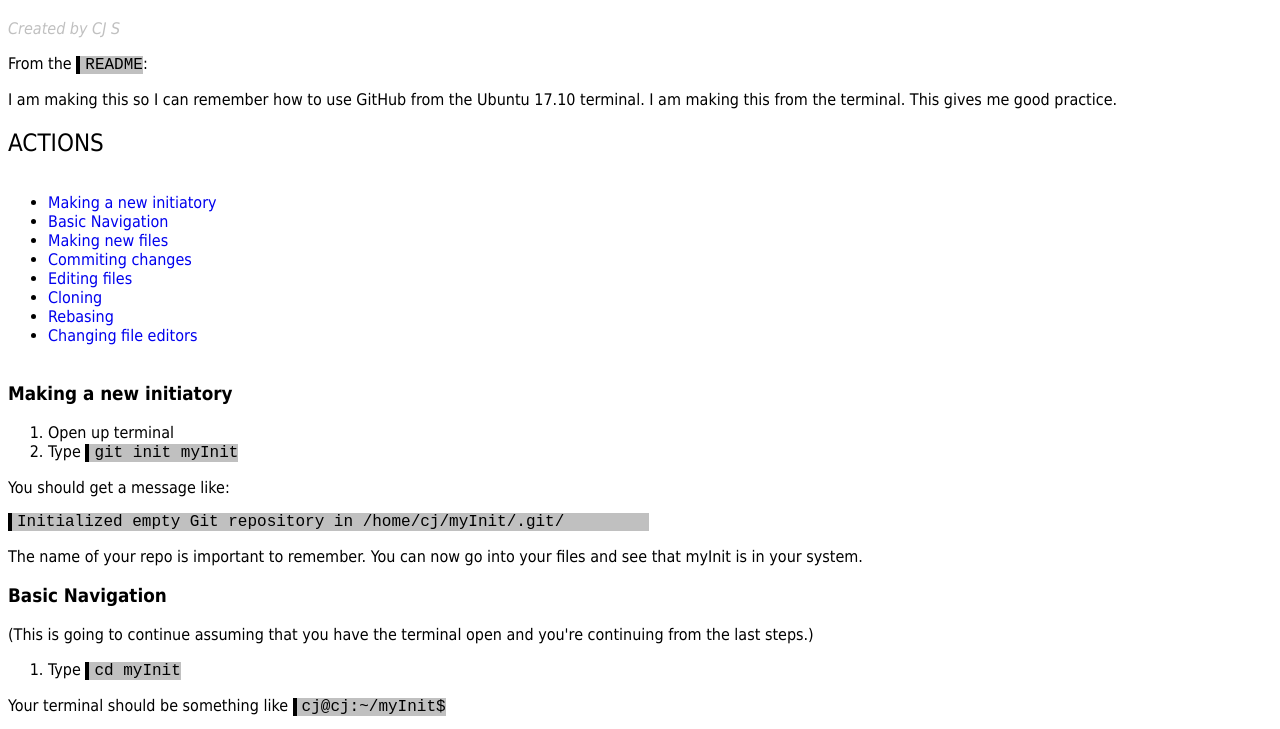
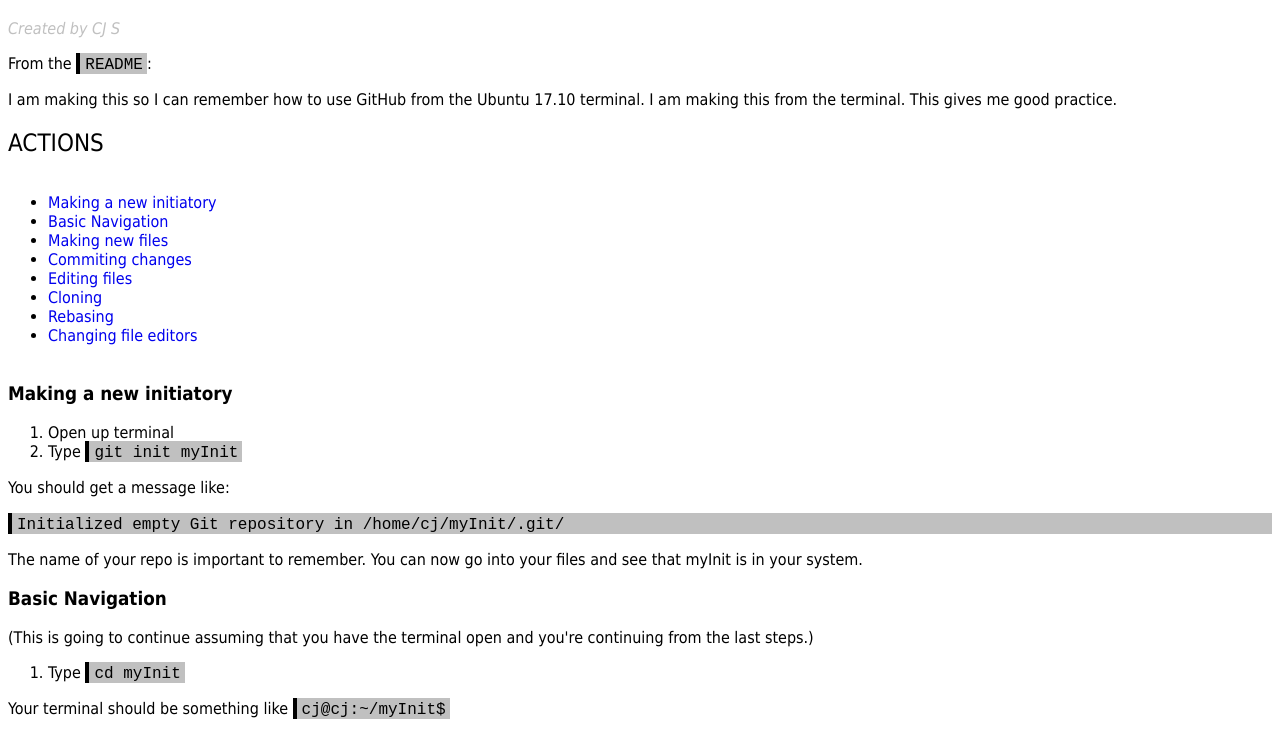
Before and after one commit to Redew/GitHub-From-Terminal, a plain HTML site: page index.html in a window 1280 px wide. Shown: the part 62-791 px from the top of the page. Drawn offline with Linux system fonts and the light colour scheme.

Commit message:
Fix .mono class

```diff
--- a/style.css
+++ b/style.css
@@ -23,7 +23,8 @@ ul.li {
 	border-width: 0px 0px 0px 4px;
 	background-color: silver;
 	padding-left: 5px;
-	max-width: 50%;
+	padding-top: 3px;
+	padding-right: 4px;
 }
 a {
 	text-decoration: none;
```
